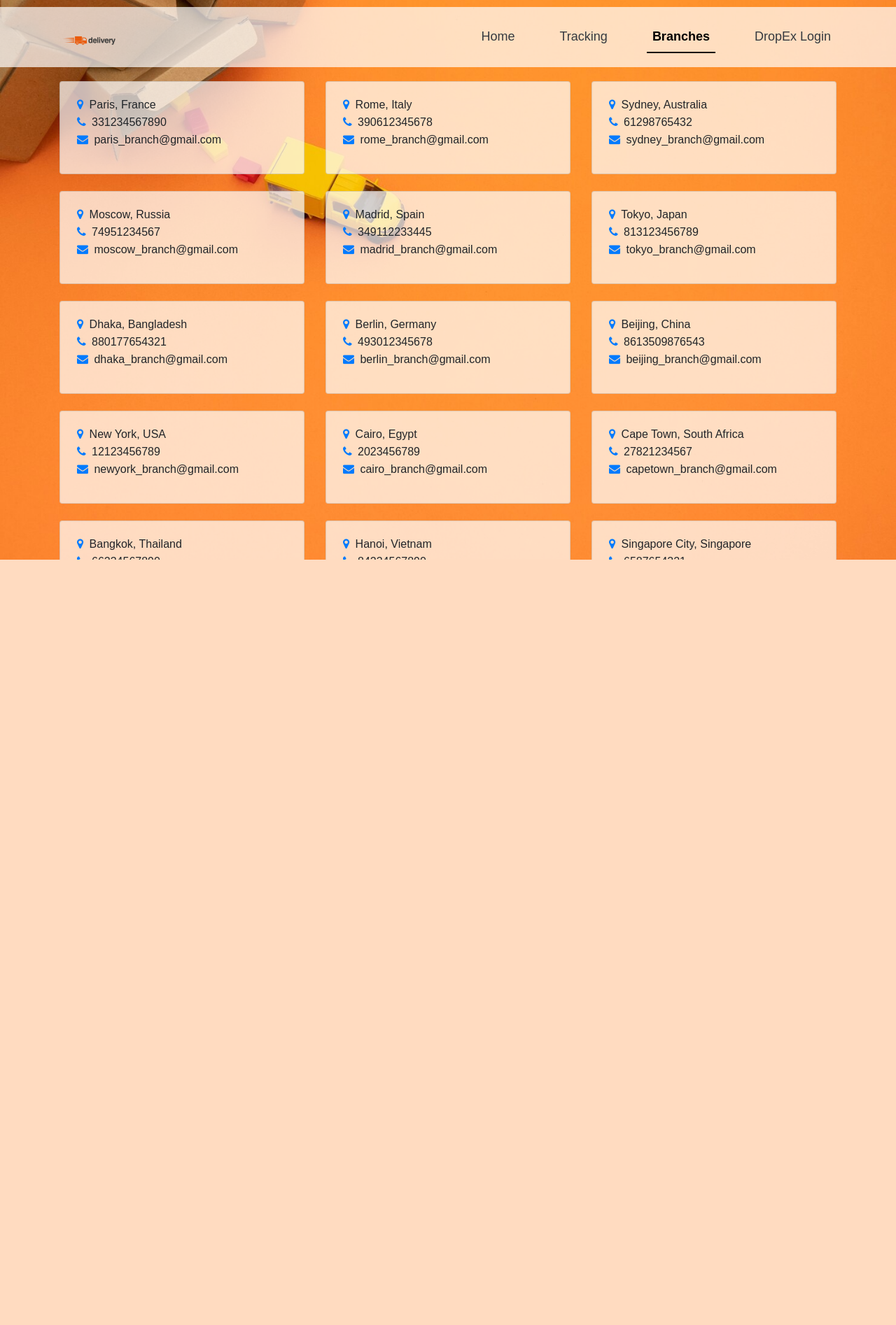
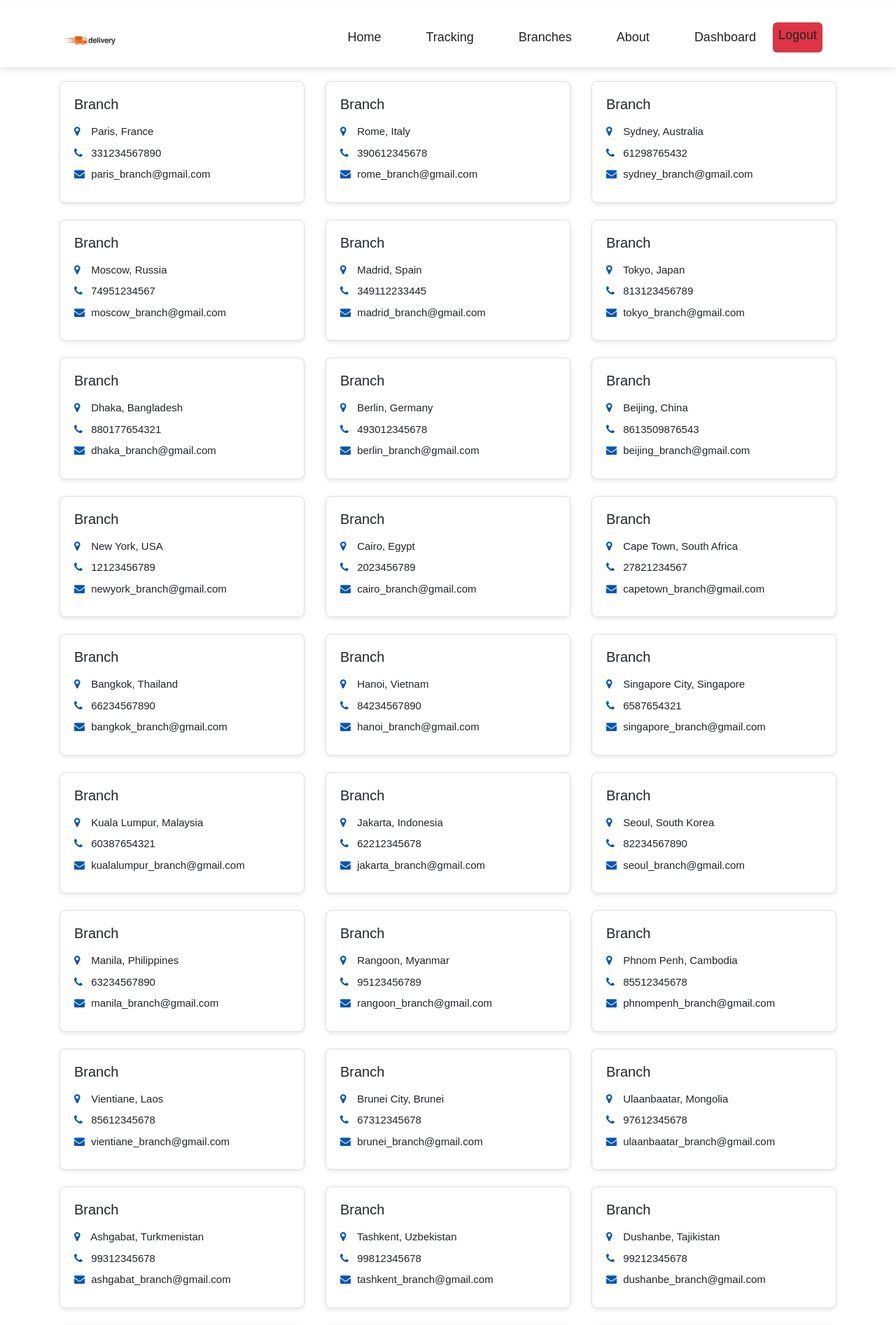
Before and after one commit to K-Musty/e-tracking-system, a PHP site: page /branches.php in a window 1280 px wide. Shown: the top 1894 px of the page at 70% size. Before the commit the page ends 800 px from the top, so only its background shows below. Run offline with PHP 8.4, Linux system fonts and the light colour scheme; a user stored in the database is signed in; data comes from the database, SQL or seed files in the repository; data that the repository does not hold is empty.

Commit message:
Branches

```diff
--- a/branches.php
+++ b/branches.php
@@ -1,27 +1,99 @@
 <?php
-    include("db_connect.php");
+session_start();
+require_once "db_connect.php";
+
+// Fetch branches
+$branches = [];
 $sql = "SELECT * FROM branches";
 $result = mysqli_query($conn, $sql);
+if ($result) {
     $branches = mysqli_fetch_all($result, MYSQLI_ASSOC);
+}
 ?>
 <!DOCTYPE html>
 <html>
 <head>
-        <title>DropEX</title>
+    <title>DropEx Branches</title>
     <meta charset="utf-8">
     <meta name="viewport" content="width=device-width, initial-scale=1, shrink-to-fit=no">
     <link rel="stylesheet" href="style/bootstrap.css">
     <link href='https://fonts.googleapis.com/css?family=Roboto' rel='stylesheet'>
-        <script src="https://ajax.googleapis.com/ajax/libs/jquery/3.5.1/jquery.min.js"></script>
-        <script src="https://cdnjs.cloudflare.com/ajax/libs/popper.js/1.16.0/umd/popper.min.js"></script>
-        <script src="https://maxcdn.bootstrapcdn.com/bootstrap/4.5.2/js/bootstrap.min.js"></script>
-        <link rel="stylesheet" href="style/index_styles.css">
-       <!-- <link rel="icon" type="image/png" sizes="32x32" href="Images/blank.png"> -->
-        <script src="https://unpkg.com/sweetalert/dist/sweetalert.min.js"></script>
     <link rel="stylesheet" href="https://cdnjs.cloudflare.com/ajax/libs/font-awesome/4.7.0/css/font-awesome.min.css">
+    <style>
+        /* === NAVBAR STYLING === */
+        .navbar {
+            background-color: rgba(255, 255, 255, 0.8) !important;
+            backdrop-filter: blur(8px); /* subtle glass effect */
+            box-shadow: 0 4px 10px rgba(0, 0, 0, 0.1);
+        }
+
+        .navbar .navbar-brand img {
+            height: 50px !important;
+            margin-top: 5px;
+        }
+
+        .navbar-nav .nav-link {
+            color: #222 !important; /* dark text */
+            font-weight: 500;
+            margin-right: 20px;
+            transition: color 0.3s ease, transform 0.2s ease;
+        }
+
+        .navbar-nav .nav-link:hover {
+            color: #007bff !important; /* Bootstrap blue highlight */
+            transform: translateY(-1px);
+        }
+
+        .navbar-nav .nav-link.active {
+            color: #007bff !important;
+            font-weight: 600;
+            border-bottom: 2px solid #007bff;
+        }
+
+        /* Logout button can stand out */
+        .btn-logout {
+            color: #fff !important;
+            background-color: #dc3545 !important; /* red */
+            padding: 5px 12px;
+            border-radius: 6px;
+            transition: background-color 0.3s ease;
+        }
+        .btn-logout:hover {
+            background-color: #b02a37 !important;
+        }
+
+        .card {
+            background-color: rgba(255, 255, 255, 0.8);
+            border-radius: 8px;
+            box-shadow: 0 2px 6px rgba(0,0,0,0.1);
+        }
+        .card-body ul {
+            list-style: none;
+            padding-left: 0;
+            margin: 0;
+        }
+        .card-body li {
+            margin-bottom: 8px;
+            font-size: 15px;
+        }
+        .fa {
+            color: #0056b3;
+            width: 20px;
+        }
+        footer {
+            text-align: center;
+            padding: 20px;
+            background: #0056b3;
+            color: #fff;
+            margin-top: 20px;
+        }
+        footer p { margin: 0; font-size: 0.9em; }
+    </style>
 </head>
 <body style="font-family: Arial, Helvetica, sans-serif;">
-        <nav class="navbar navbar-toggleable-md navbar-expand-lg navbar-default navbar-light mb-10" style="background-color: rgba(255, 255, 255, 0.7); margin-bottom: 20px; margin-top:10px !important;">
+
+<nav class="navbar navbar-toggleable-md navbar-expand-lg navbar-default navbar-light mb-10"
+     style="background-color: rgba(255, 255, 255, 0.8); margin-bottom: 20px; margin-top:10px !important;">
     <div class="container">
         <a class="navbar-brand" href="index.php">
             <img src="Images/logo.png" id="logo" style="height: 50px !important; margin-top: 10px !important;">
@@ -31,9 +103,11 @@
         </button>
         <div class="collapse navbar-collapse" id="mainNav">
             <div class="navbar-nav ml-auto" style="font-size: large;">
-                        <a class="nav-item nav-link text-dark mr-5" href="index.php">Home</a>
-                        <a class="nav-item nav-link text-dark mr-5" href="tracking.php">Tracking</a>
-                        <a class="nav-item nav-link text-dark mr-5 active" href="branches.php">Branches</a>
+                <a class="nav-item nav-link text-dark mr-5 <?php echo $activePage==='home'?'active':''; ?>" href="index.php">Home</a>
+                <a class="nav-item nav-link text-dark mr-5 <?php echo $activePage==='tracking'?'active':''; ?>" href="tracking.php">Tracking</a>
+                <a class="nav-item nav-link text-dark mr-5 <?php echo $activePage==='branches'?'active':''; ?>" href="branches.php">Branches</a>
+                <a class="nav-item nav-link text-dark mr-5" href="index.php#about">About</a>
+
                 <?php if(isset($_SESSION['id'])): ?>
                     <a class="nav-item nav-link text-dark mr-3" href="staff.php">Dashboard</a>
                     <a class="nav-item nav-link btn-logout" href="logout.php">Logout</a>
@@ -44,37 +118,32 @@
         </div>
     </div>
 </nav>
+
 <div class="container">
+    <?php if (empty($branches)): ?>
+        <div class="alert alert-info">No branches found at the moment.</div>
+    <?php else: ?>
         <div class="row">
-            <?php foreach($branches as $branch) : ?>
+            <?php foreach ($branches as $branch): ?>
             <div class="col-md-4 col-sm-6 mb-4">
-                <div class="card" style="background-color: rgba(255, 255, 255, 0.7);">
+                <div class="card h-100">
                     <div class="card-body">
-                    <ul style="list-style-type:none; padding: 0;">
-                    <li><a href="#" class="fa fa-map-marker m-1" style="pointer-events: none;"></a><?php echo '  '.$branch['Address']; ?></li>
-                    <li><a href="#" class="fa fa-phone m-1" style="pointer-events: none;"></a><?php echo '  '.$branch['Contact']; ?></li>
-                    <li><a href="#" class="fa fa-envelope m-1" style="pointer-events: none;"></a><?php echo '  '.$branch['Email']; ?></li>
+                        <h5 class="card-title mb-3">
+                            <?php echo htmlspecialchars($branch['Name'] ?? 'Branch'); ?>
+                        </h5>
+                        <ul>
+                            <li><i class="fa fa-map-marker"></i> <?php echo htmlspecialchars($branch['Address'] ?? '—'); ?></li>
+                            <li><i class="fa fa-phone"></i> <?php echo htmlspecialchars($branch['Contact'] ?? '—'); ?></li>
+                            <li><i class="fa fa-envelope"></i> <?php echo htmlspecialchars($branch['Email'] ?? '—'); ?></li>
                         </ul>
                     </div>
                 </div>
             </div>
             <?php endforeach; ?>
         </div>
+    <?php endif; ?>
 </div>
-        <style>
-         footer {
-            text-align: center;
-            padding: 20px;
-            background: #0056b3;
-            color: #fff;
-            margin-top: 20px;
-        }
 
-        footer p {
-            margin: 0;
-            font-size: 0.9em;
-        }
-    </style>
 <footer>
     <p>&copy; 2025 DropEx. All Rights Reserved. | Delivering Beyond Borders</p>
 </footer>
```
Lines whose indentation alone changed are shown as unchanged.
